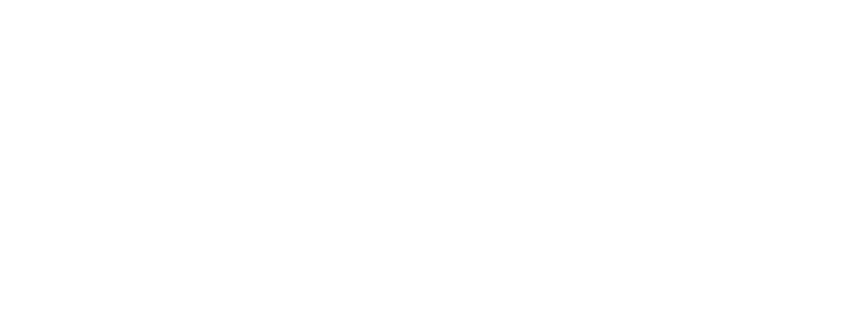
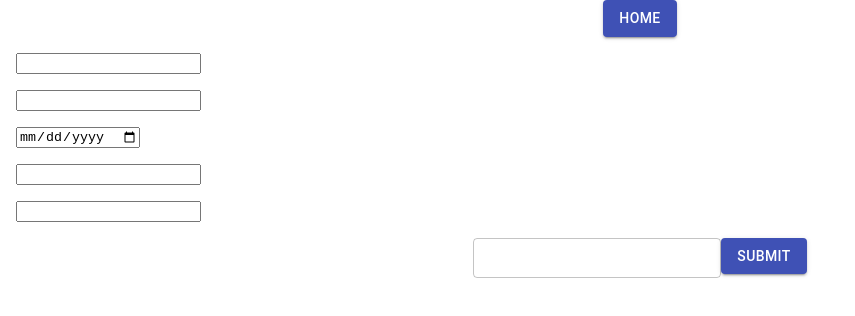
Before and after one commit to huanhust1998/react-hook-form, a React (Create React App) app: page /form-register in a window 1280 px wide. Shown: the top 316 px of the page, without its empty margins (0-855 px from the left). Built offline with nearby package versions, Linux system fonts and the light colour scheme.

Commit message:
add regsiter

```diff
--- a/src/App.js
+++ b/src/App.js
@@ -1,5 +1,5 @@
 import "./App.css";
-import { BrowserRouter } from "react-router-dom";
+import { BrowserRouter, Link } from "react-router-dom";
 import { Switch, Route } from "react-router";
 import Register from "./form-submit-get-started/Register";
 import ApplyValidation from "./form-submit-get-started/ApplyValidation";
@@ -10,12 +10,16 @@
 import ListComponent from "./form-submit-get-started/ListComponent";
 import FormValidateDemo from "./form-submit-get-started/FormValidateDemo";
 import UseForm_criteriaMode from "./form-API/UseForm_criteriaMode";
+import { Button } from "@material-ui/core";
+import UserForm_Register from "./form-API/UserForm_Register";
 
 function App() {
   return (
     <div className="App">
-
       <BrowserRouter>
+        <Button component={Link} to={"/"} color="primary" variant="contained">
+          Home
+        </Button>
         <Switch>
           <Route path="/" exact component={ListComponent} />
           <Route path="/register" exact component={Register} />
@@ -38,9 +42,18 @@
             exact
             component={UseForm_criteriaMode}
           />
+          <Route
+            path="/form-criteriaMode"
+            exact
+            component={UseForm_criteriaMode}
+          />
+          <Route
+            path="/form-register"
+            exact
+            component={UserForm_Register}
+          />
         </Switch>
       </BrowserRouter>
-
     </div>
   );
 }
--- a/src/form-API/UseForm_criteriaMode.js
+++ b/src/form-API/UseForm_criteriaMode.js
@@ -35,6 +35,7 @@
       {errors?.password?.types?.minLength && <p>password minLength 10</p>}
       {errors?.password?.types?.pattern && <p>password number only</p>}
 
+
       <input type="submit" />
     </form>
   );
--- a/src/form-API/UseForm_mode.js
+++ b/src/form-API/UseForm_mode.js
@@ -1,6 +1,5 @@
 import React from "react";
 import { useForm } from "react-hook-form";
-
 function UseForm_mode(props) {
   /* *
     - useForm is custom hook for managing forms with ease
--- /dev/null
+++ b/src/form-API/UserForm_Register.js
@@ -0,0 +1,96 @@
+import React from "react";
+import { useForm } from "react-hook-form";
+import { Button, TextField } from "@material-ui/core";
+import { Link } from "react-router-dom";
+
+function UserForm_Register(props) {
+  const { register, handleSubmit } = useForm();
+
+  /*
+    - register:(name: string, RegisterOptions?)=>({onChange, onBlur, name, ref}})
+    - Đây là method cho phép bạn đăng ký một input hoặc một select element và áp dụng quy tắc validation
+    cho React Hook Form. Tất cả các quy tắc xác thực đều dựa trên các quy tắc của HTML và cho phép các quy tắt tùy chỉnh
+    - Input name => Submit Result
+    register("firstName")=> {firstName:'value'};
+    register("name.firstName")=>{name:{firstName:'value'}};
+    register("name.firstName.0")=>{name:{firstName:['value']}}
+
+    */
+
+  function onSubmitValidation(model) {
+    console.log(model);
+  }
+
+  const handleGetValue = (e) => {
+    console.log(e.target.value);
+  };
+  return (
+    <>
+      {/* register with validation and error message */}
+      <form onSubmit={handleSubmit(onSubmitValidation)}>
+        <input
+          type="text"
+          {...register("test", {
+            required: true,
+            maxLength: {
+              value: 2,
+              message: "...",
+            },
+            minLength: {
+              value: 10,
+              message: "....",
+            },
+          })}
+        />
+
+        <input
+          type="number"
+          {...register("number", {
+            max: 3,
+            min: 1,
+            valueAsNumber: true,
+            setValueAs: (v) => parseInt(v),
+            onChange: (e) => console.log(e.target.value),
+            onBlur: (e) => console.log(e.target.value),
+          })}
+        />
+
+        <input
+          type="date"
+          {...register("test", {
+            valueAsDate: true,
+          })}
+        />
+
+        {/* validate: bạn có thể truyền vào một callback fuction giống như một đối số của validate,
+hoặc bạn có thể truyền vào một object của callback function để validate tất cả chúng */}
+        <input
+          {...register("validate", { validate: (value) => value === 1 })}
+        />
+
+        <input
+          {...register("validateObject", {
+            validate: {
+              positive: (v) => parseInt(v) > 0,
+              lessThanTen: (v) => parseInt(v) < 10,
+              checkUrl: async () => await fetch(),
+            },
+          })}
+        />
+
+        <TextField
+          {...register("name", {
+            onChange: (e) => handleGetValue(e),
+          })}
+          variant="outlined"
+          size="small"
+        />
+        <Button type="submit" color="primary" variant="contained">
+          Submit
+        </Button>
+      </form>
+    </>
+  );
+}
+
+export default UserForm_Register;
--- a/src/form-submit-get-started/ListComponent.js
+++ b/src/form-submit-get-started/ListComponent.js
@@ -12,6 +12,7 @@
       <a href="/schema-validate">Schema Validate</a>
       <a href="/form-validate-demo">Validate form demo</a>
       <a href="/form-criteriaMode">Criteria Mode</a>
+      <a href="/form-register">User Form Register</a>
     </div>
   );
 }
--- a/src/style/style.css
+++ b/src/style/style.css
@@ -1,4 +1,9 @@
-a{
-    display: block;
-    margin: 1rem;
+a {
+  display: block;
+  margin: 1rem;
 }
+
+input {
+  display: block;
+  margin: 1rem;
+}
```
